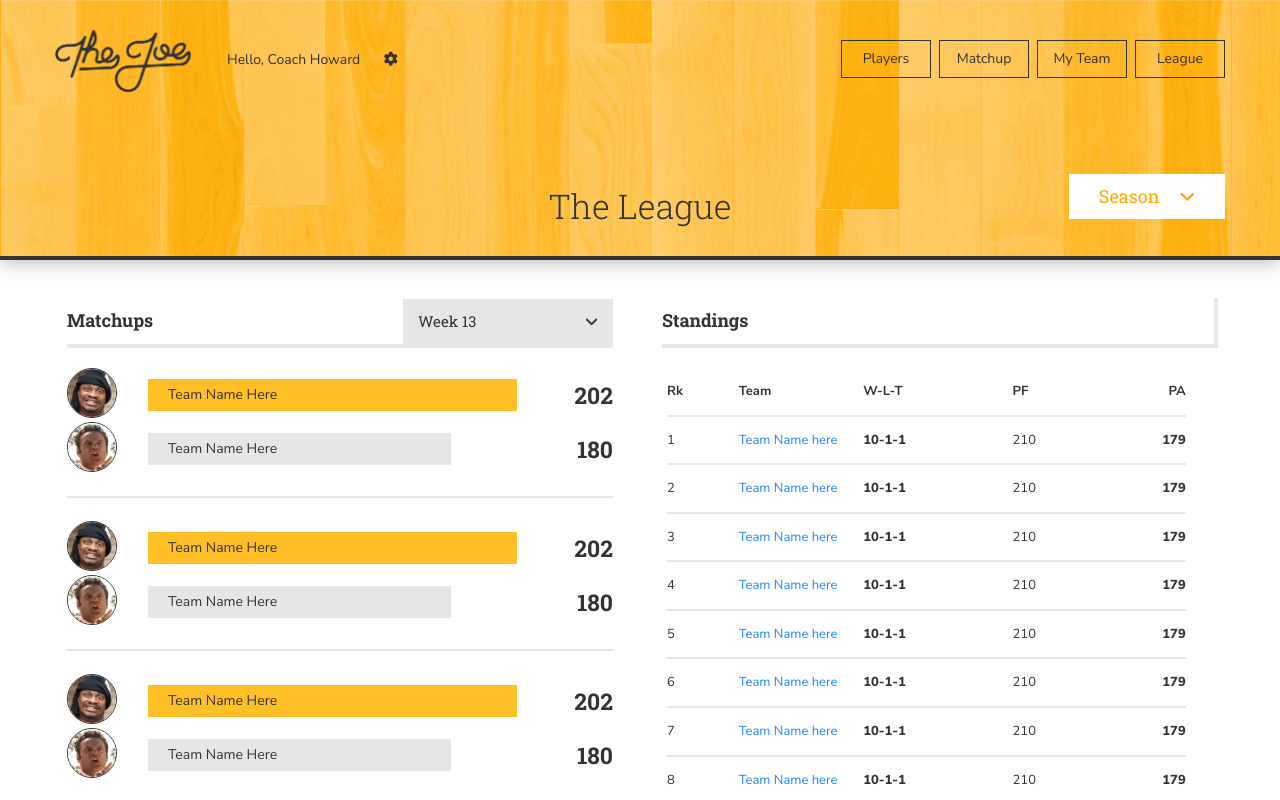
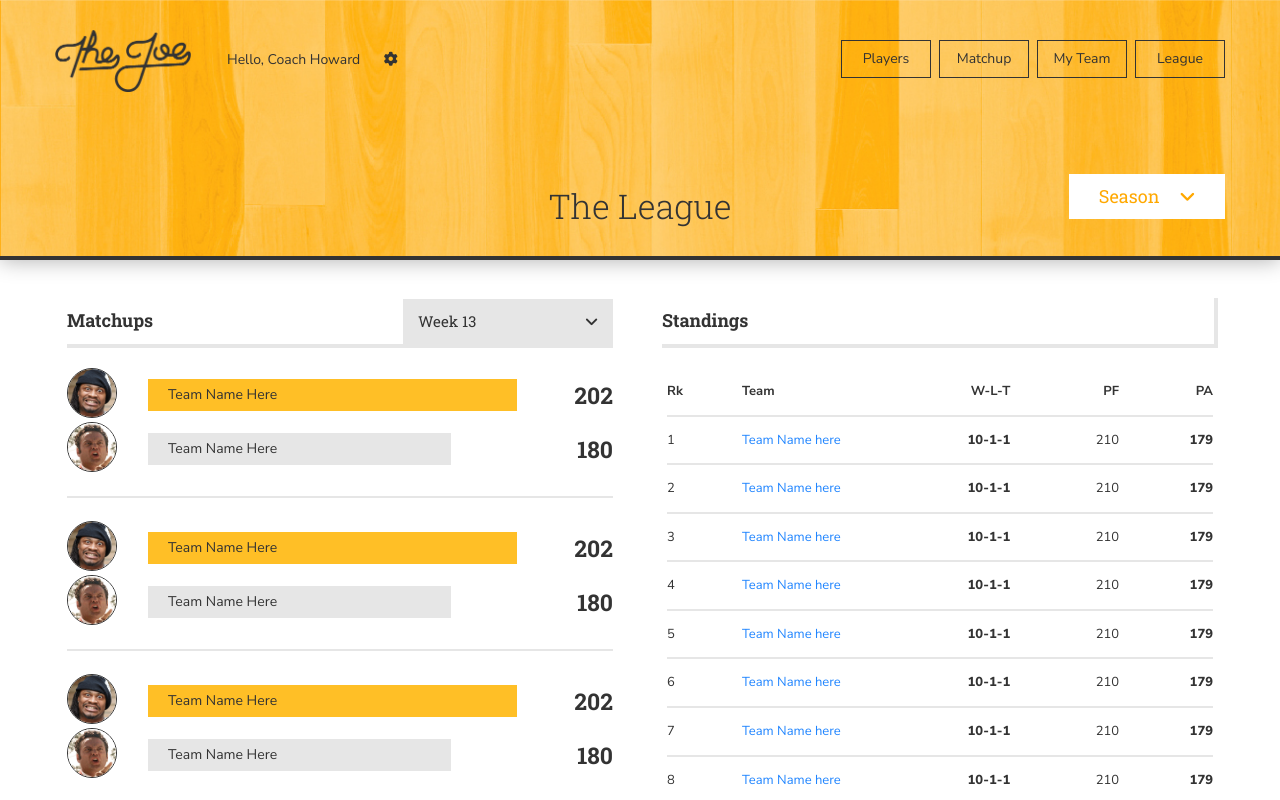
Before and after one commit to benjhoward/thejoe-react, a React (Create React App) app: page /league in a window 1280 px wide. Shown: the top 800 px of the page. Built offline with nearby package versions, Linux system fonts and the light colour scheme.

Commit message:
Fixed table styling on league sstandings

```diff
--- a/src/css/league-styles.css
+++ b/src/css/league-styles.css
@@ -55,6 +55,11 @@
 
 .league-standings {
   margin-bottom: 48px;
+  width: 100% !important;
+}
+
+.league-standings th:nth-child(3), th:nth-child(4), td:nth-child(3), td:nth-child(4) {
+  text-align: right !important;
 }
 
 .message-board {
```
